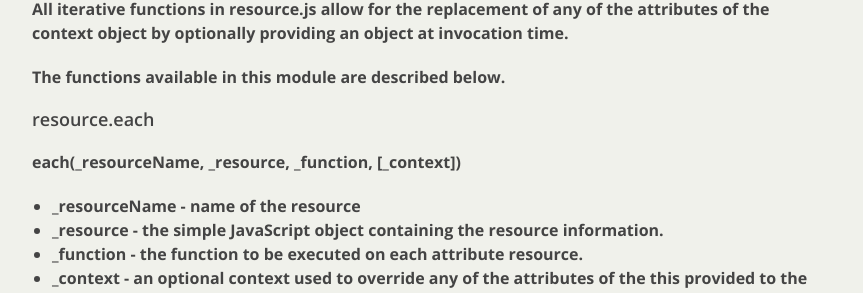
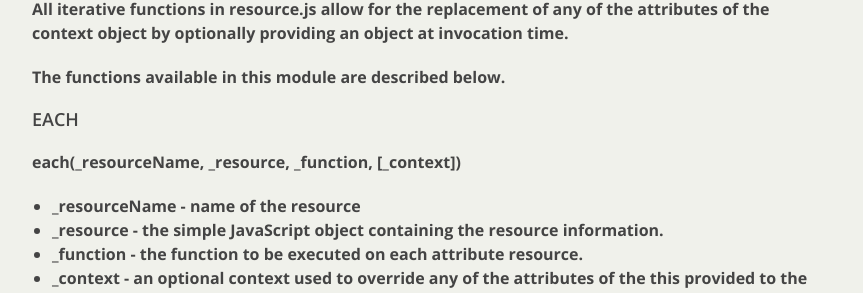
Before and after one commit to Airlift-Framework/airlift-framework.github.com, a Jekyll site: the page built from _posts/modules/0100-01-01-resource.md, in a window 1280 px wide and 900 px high, scrolled down 1030 px. Shown: the part 153-446 px from the top of the window, without its empty margins (208-1071 px from the left). Built offline with Jekyll 4.4.1, drawn with Linux system fonts in a browser that asks for light colours; nearby versions of some CDN libraries.

Commit message:
Updated _posts/modules/0100-01-01-resource.md

```diff
--- a/_posts/modules/0100-01-01-resource.md
+++ b/_posts/modules/0100-01-01-resource.md
@@ -31,7 +31,7 @@ All iterative functions in resource.js allow for the replacement of any of the a
 
 The functions available in this module are described below.
 
-## resource.each
+## EACH
 
 each(_resourceName, _resource, _function, \[_context\])
 * _resourceName - name of the resource
```
